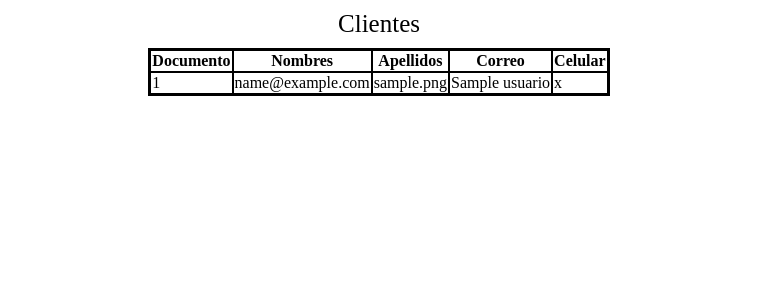
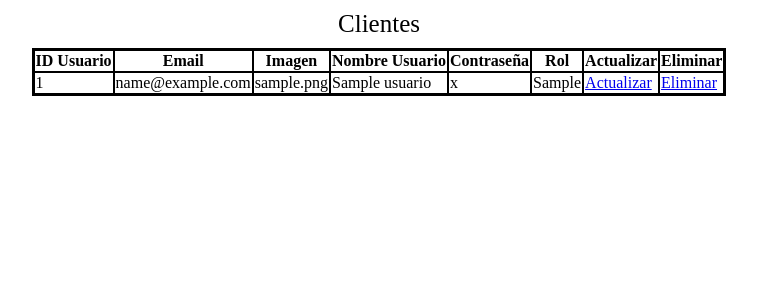
Before and after one commit to calico91/proyectoMintic2022, a Django app: page /usuario/ in a window 1280 px wide. Shown: the top 300 px of the page, without its empty margins (261-1018 px from the left). Run offline with Django 4.2, Linux system fonts and the light colour scheme; tables that the repository leaves empty hold one stand-in row (Sample ...).

Commit message:
adiccionar actualizar

```diff
--- a/proyectoMinTic16/api16/templates/consultarCliente.html
+++ b/proyectoMinTic16/api16/templates/consultarCliente.html
@@ -13,11 +13,14 @@
         <table class="tabla">
         <thead>
         <tr>
-            <th>Documento</th>
-            <th>Nombres</th>
-            <th>Apellidos</th>
-            <th>Correo</th>
-            <th>Celular</th>
+            <th>ID Usuario</th>
+            <th>Email</th>
+            <th>Imagen</th>
+            <th>Nombre Usuario</th>
+            <th>Contraseña</th>
+            <th>Rol</th>
+            <th>Actualizar</th>
+            <th>Eliminar</th>
 
         </tr>
         </thead>
@@ -29,6 +32,10 @@
             <td>{{i.imagen}}</td>
             <td>{{i.nombre_usuario}}</td>
             <td>{{i.password}}</td>
+            <td>{{i.rol}}</td>
+            <td><a href="/actualizarUsuario/{{i.id_usuarios}}">Actualizar</a></td>
+            <td><a href="/eliminarCliente/{{i.id_usuarios}}">Eliminar</a></td>
+
             </tr>
             {% endfor %}
 
--- a/proyectoMinTic16/api16/urls.py
+++ b/proyectoMinTic16/api16/urls.py
@@ -9,15 +9,22 @@ urlpatterns=[#se crea este archivo para dar rutas
     path('empresa/',EmpresaViews.as_view(), name="listar"),
     path('empresa/<int:id_empr>',EmpresaViews.as_view(), name="actualizar"),
 
-    path('usuario/',UsuarioViews.as_view(), name="listar"),
-    path('usuario/<int:id_usua>',UsuarioViews.as_view(), name="actualizar"),
-
     path('empleado/',EmpleadosViews.as_view(), name="listar"),
     path('empleado/<int:id_empleado>',EmpleadosViews.as_view(), name="actualizar"),
 
     path('movimientos/',MovimientosViews.as_view(), name="listar"),
     path('movimientos/<int:id_movimiento>',MovimientosViews.as_view(), name="actualizar"),
 
+    #usuarios
+    path('usuario/',UsuarioViews.as_view(), name="listar"),
+    path('usuario/<int:id_usua>',UsuarioViews.as_view(), name="actualizar"),
+
     path('login/',UsuarioViews.login, name="login usuario"),
-    path('formularioRegistro/',UsuarioViews.formularioRegistro, name="Ingresar Usuario")
+    path('formularioRegistro/',UsuarioViews.formularioRegistro,
+            name="Ingresar Usuario"),
+
+    path('actualizarUsuario/<int:id_usuarios>',UsuarioViews.formularioActualizar,
+            name="Formulario Actualizar"),
+    path('actualizarUsuario/',UsuarioViews.actualizar, name="Actualizar")
+
 ]
--- a/proyectoMinTic16/api16/viewsUsuario.py
+++ b/proyectoMinTic16/api16/viewsUsuario.py
@@ -91,10 +91,40 @@ class UsuarioViews(View):
                     return render(request,'cliente.html')
 
             except Usuarios.DoesNotExist as e:
-                message.success(request,"usuario o contraseña incorrecta")
+                 return render(request,'login.html')
+                #message.success(request,"usuario o contraseña incorrecta")
+
 
         return render(request,'login.html')
 
-
+    #metodo para cargar el formulario
     def formularioRegistro(request):
         return render(request,"registroUsuario.html")
+
+    # metodo para cargar datos que se desean actualizar al formulario
+    def formularioActualizar(request,id_usuarios):
+        usuarios=Usuarios.objects.get(id_usuarios=id_usuarios)
+        datos={
+            'usuarios':usuarios
+        }
+
+        return render(request,"actualizarUsuario.html",datos)
+
+
+    def actualizar(request):
+        id_usuarios=request.POST['id_usuarios']
+        email=request.POST['email']
+        imagen=request.POST['imagen']
+        nombre_usuario=request.POST['nombre_usuario']
+        password=request.POST['password']
+        rol=request.POST['rol']
+
+        usuarios=Usuarios.objects.get(id_usuarios=id_usuarios)
+        #id_usuarios=usuarios
+        usuarios.email=email
+        usuarios.imagen=imagen
+        usuarios.nombre_usuario=nombre_usuario
+        usuarios.password=password
+        usuarios.rol=rol
+        usuarios.save()
+        return redirect ('/usuario/')
```
Also changed, not shown: proyectoMinTic16/api16/templates/actualizarUsuario.html (added, +45 -0 lines).
